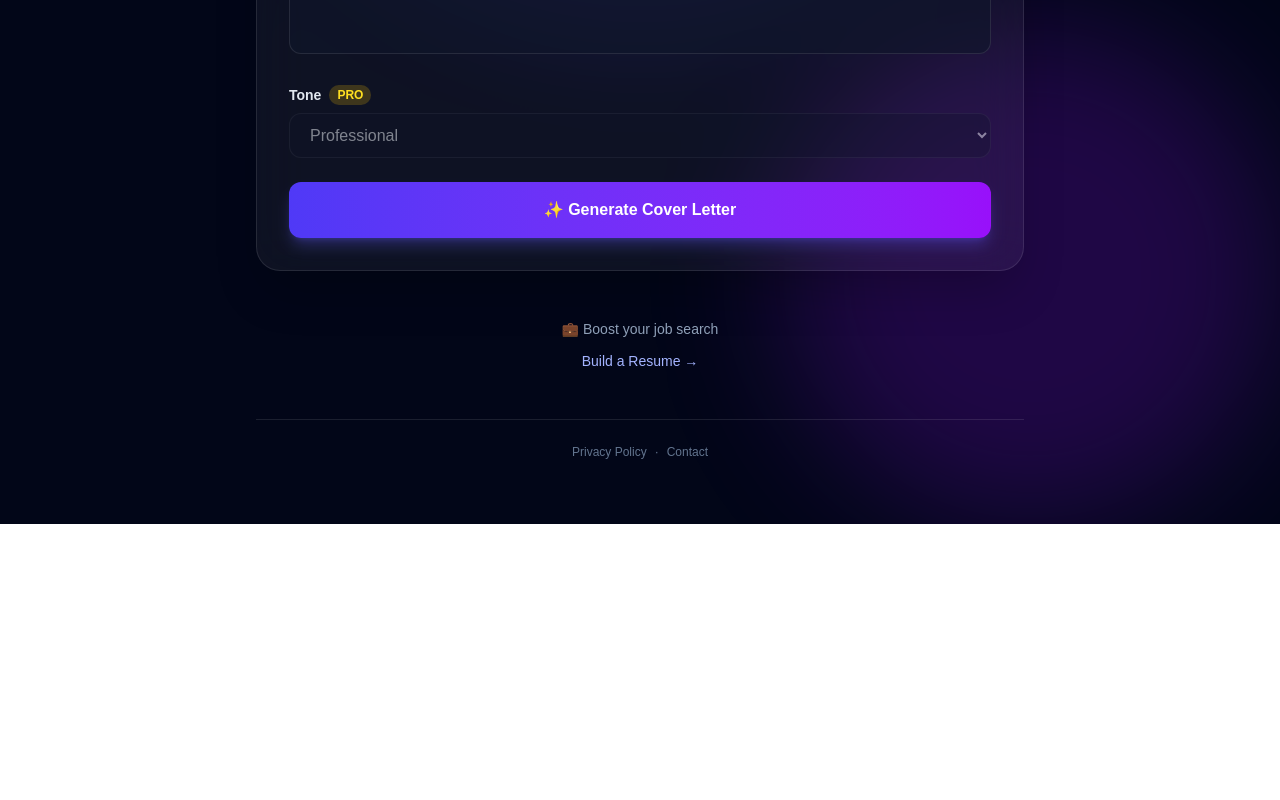
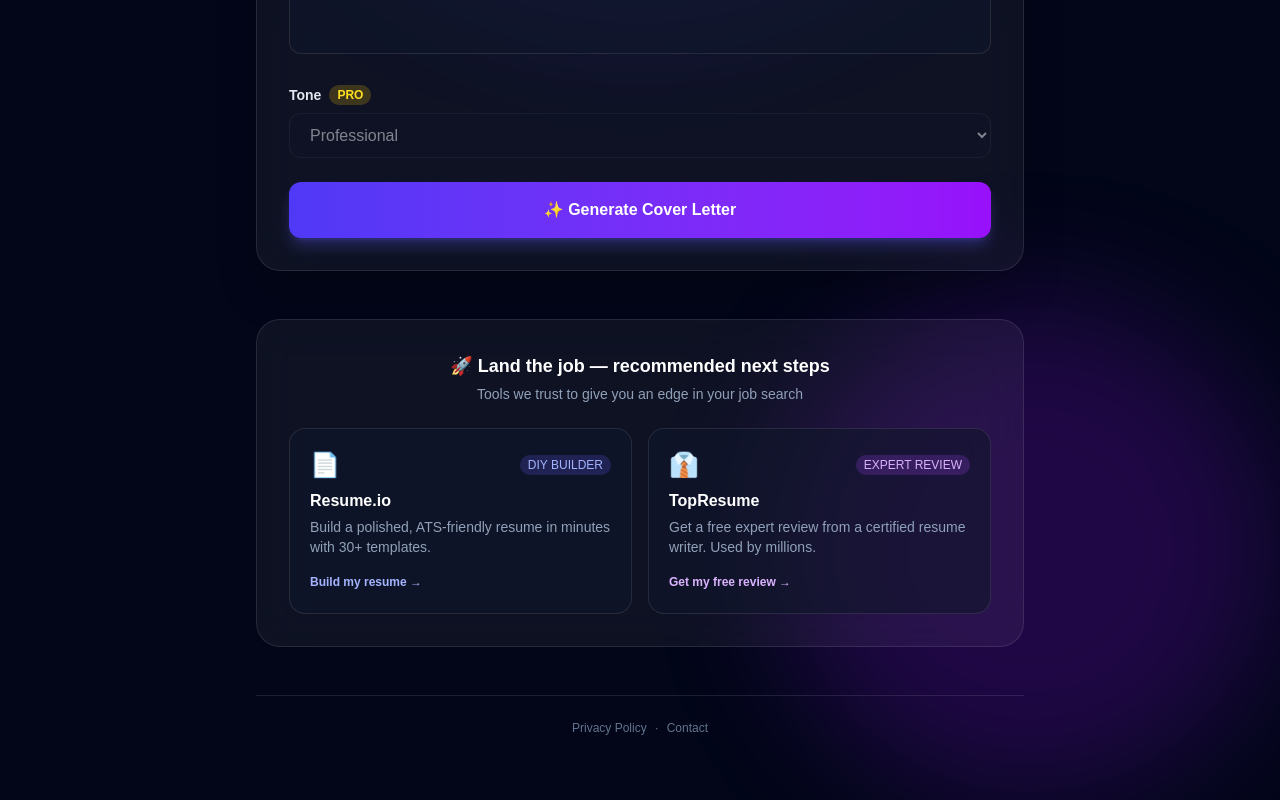
Before and after one commit to CosmasCold/instant-cover-letter, a Next.js app: page / in a window 1280 px wide. Shown: the part 789-1589 px from the top of the page. Before the commit the page ends 1313 px from the top, so only its background shows below. Built offline with nearby package versions, Linux system fonts and the light colour scheme.

Commit message:
Add TopResume affiliate alongside Resume.io

```diff
--- a/app/page.tsx
+++ b/app/page.tsx
@@ -287,16 +287,61 @@ const handleManageSubscription = async () => {
           </div>
         )}
 
-        <div className="mt-12 text-center text-slate-400 text-sm">
-          <p className="mb-3">💼 Boost your job search</p>
-          <div className="flex justify-center gap-6 flex-wrap">
+                <div className="mt-12 bg-white/5 backdrop-blur-xl border border-white/10 rounded-3xl p-6 md:p-8">
+          <h3 className="text-center text-white font-bold text-lg mb-1">
+            🚀 Land the job — recommended next steps
+          </h3>
+          <p className="text-center text-slate-400 text-sm mb-6">
+            Tools we trust to give you an edge in your job search
+          </p>
+
+          <div className="grid grid-cols-1 md:grid-cols-2 gap-4">
+            {/* Resume.io */}
             <a
               href="https://resumeio.sjv.io/2RW0ZO"
               target="_blank"
               rel="noopener sponsored"
-              className="text-indigo-300 hover:text-indigo-200 hover:underline transition"
+              className="block p-5 bg-slate-900/60 hover:bg-slate-800/60 border border-white/10 hover:border-indigo-400/40 rounded-2xl transition group"
             >
-              Build a Resume →
+              <div className="flex items-center justify-between mb-2">
+                <span className="text-2xl">📄</span>
+                <span className="text-xs px-2 py-0.5 bg-indigo-500/20 text-indigo-300 rounded-full">
+                  DIY BUILDER
+                </span>
+              </div>
+              <h4 className="font-bold text-white group-hover:text-indigo-300 mb-1">
+                Resume.io
+              </h4>
+              <p className="text-sm text-slate-400 mb-3">
+                Build a polished, ATS-friendly resume in minutes with 30+ templates.
+              </p>
+              <span className="text-xs text-indigo-300 font-semibold">
+                Build my resume →
+              </span>
+            </a>
+
+            {/* TopResume */}
+            <a
+              href="https://topresume.sjv.io/YVy36J"
+              target="_blank"
+              rel="noopener sponsored"
+              className="block p-5 bg-slate-900/60 hover:bg-slate-800/60 border border-white/10 hover:border-purple-400/40 rounded-2xl transition group"
+            >
+              <div className="flex items-center justify-between mb-2">
+                <span className="text-2xl">👔</span>
+                <span className="text-xs px-2 py-0.5 bg-purple-500/20 text-purple-300 rounded-full">
+                  EXPERT REVIEW
+                </span>
+              </div>
+              <h4 className="font-bold text-white group-hover:text-purple-300 mb-1">
+                TopResume
+              </h4>
+              <p className="text-sm text-slate-400 mb-3">
+                Get a free expert review from a certified resume writer. Used by millions.
+              </p>
+              <span className="text-xs text-purple-300 font-semibold">
+                Get my free review →
+              </span>
             </a>
           </div>
         </div>
```
